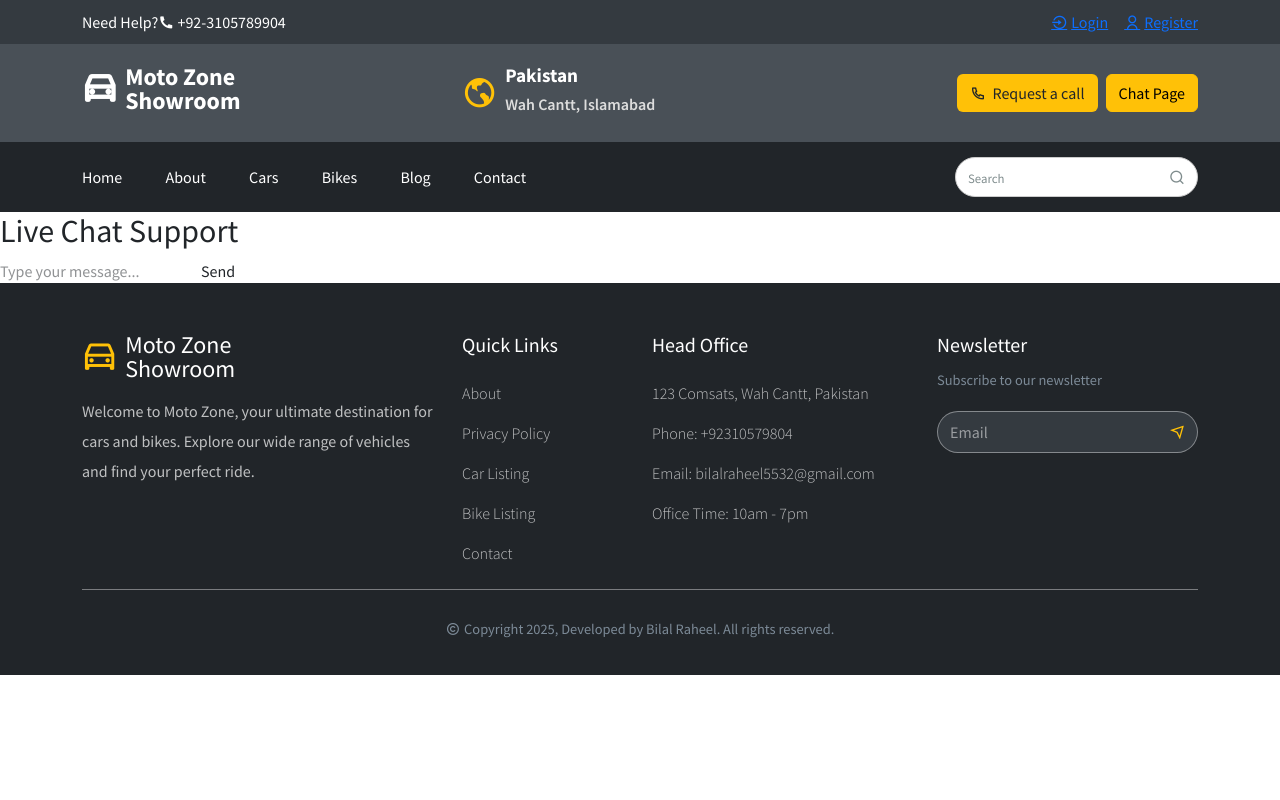
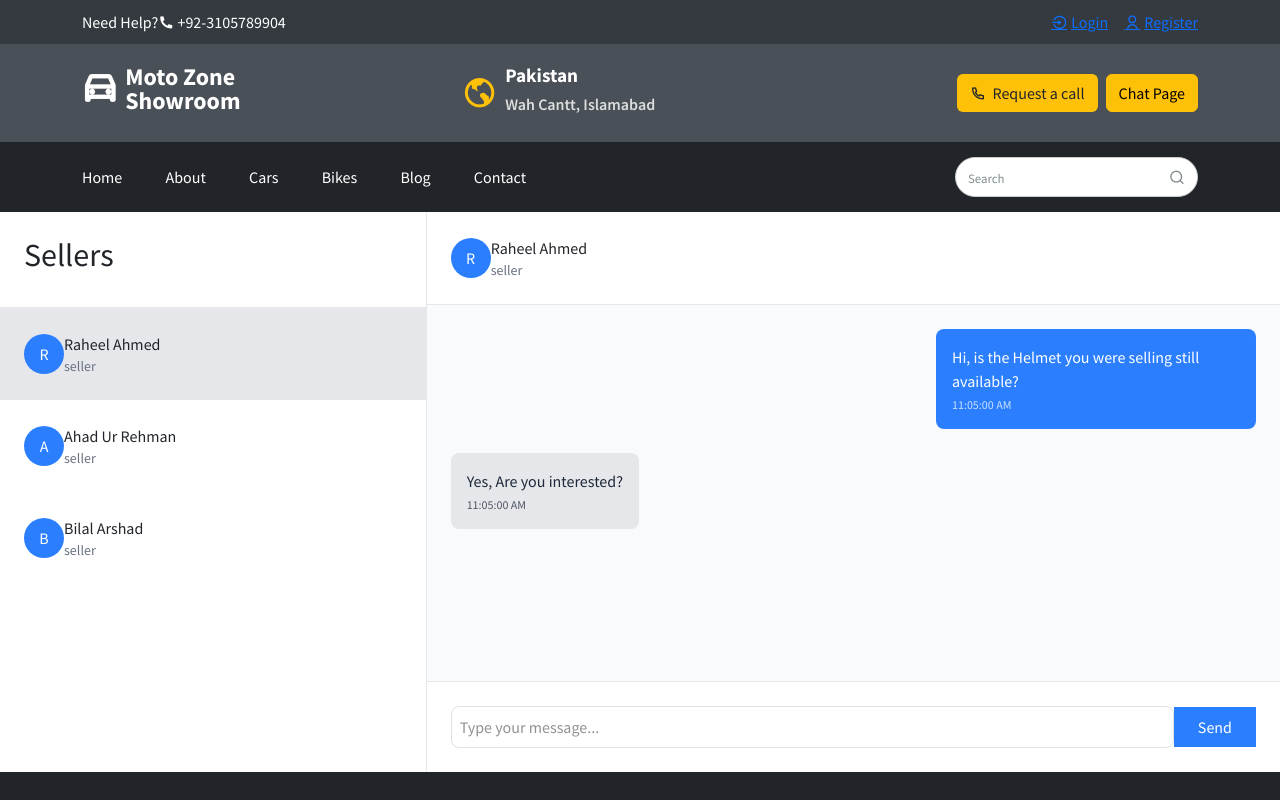
Before and after one commit to raheel-ahmed-04/moto-zone-online-marketplace, a React (Vite) app: page /chat in a window 1280 px wide. Shown: the top 800 px of the page. Built offline with nearby package versions, Linux system fonts and the light colour scheme.

Commit message:
Changed chat page to add necessary functionality with static chat history and chats

```diff
--- a/src/pages/ChatPage.jsx
+++ b/src/pages/ChatPage.jsx
@@ -1,33 +1,221 @@
-import React, { useState } from "react";
+import React, { useState, useEffect, useMemo } from "react";
+import { Link } from "react-router-dom";
 
 const ChatPage = () => {
+  const [selectedContact, setSelectedContact] = useState(null);
   const [input, setInput] = useState("");
-  const [messages, setMessages] = useState([]);
+  const userRole = localStorage.getItem("role") || "buyer"; // Default to buyer for testing
+  const userName = localStorage.getItem("userName") || "Raheel Ahmed"; // Default for testing
+  const userId = 1; // Dummy user ID for current user (Raheel Ahmed)
 
+  // Dummy data
+  const dummyUsers = [
+    { id: 6, name: "Raheel Ahmed", role: "seller" },
+    { id: 2, name: "Ahad Ur Rehman", role: "seller" },
+    { id: 3, name: "Bilal Arshad", role: "seller" },
+    { id: 4, name: "Sara Wilson", role: "seller" },
+    { id: 5, name: "Jane Smith", role: "buyer" },
+  ];
+
+  const dummyMessages = [
+    {
+    id: 7,
+    senderId: 1,
+    receiverId: 6,
+    content: "Hi, is the Helmet you were selling still available?",
+    timestamp: "2025-05-07T11:05:00Z",
+    },
+    {
+    id: 8,
+    senderId: 6,
+    receiverId: 1,
+    content: "Yes, Are you interested?",
+    timestamp: "2025-05-07T11:05:00Z",
+    },
+    {
+      id: 1,
+      senderId: 1,
+      receiverId: 2,
+      content: "Hi, is the bike still available?",
+      timestamp: "2025-05-07T10:00:00Z",
+    },
+    {
+      id: 2,
+      senderId: 2,
+      receiverId: 1,
+      content: "Yes, it's available! Want to see it?",
+      timestamp: "2025-05-07T10:05:00Z",
+    },
+    {
+      id: 3,
+      senderId: 1,
+      receiverId: 2,
+      content: "Great! Can I come by tomorrow?",
+      timestamp: "2025-05-07T10:10:00Z",
+    },
+    {
+      id: 4,
+      senderId: 2,
+      receiverId: 1,
+      content: "Sure, tomorrow at 2 PM works.",
+      timestamp: "2025-05-07T10:15:00Z",
+    },
+    {
+      id: 5,
+      senderId: 1,
+      receiverId: 3,
+      content: "Is the car in good condition?",
+      timestamp: "2025-05-07T11:00:00Z",
+    },
+    {
+      id: 6,
+      senderId: 3,
+      receiverId: 1,
+      content: "Yes, it's in great shape. Want to test drive?",
+      timestamp: "2025-05-07T11:05:00Z",
+    },
+  ];
+
+  // Derive contacts based on user role
+  const getContacts = useMemo(() => {
+    const contacts = new Set();
+    dummyMessages.forEach((msg) => {
+      if (userRole === "buyer" && msg.senderId === userId) {
+        // Buyer sees sellers they've messaged
+        const seller = dummyUsers.find((u) => u.id === msg.receiverId && u.role === "seller");
+        if (seller) contacts.add(JSON.stringify(seller));
+      } else if (userRole === "seller" && msg.receiverId === userId) {
+        // Seller sees buyers who messaged them
+        const buyer = dummyUsers.find((u) => u.id === msg.senderId && u.role === "buyer");
+        if (buyer) contacts.add(JSON.stringify(buyer));
+      }
+    });
+    return Array.from(contacts).map((c) => JSON.parse(c));
+  }, [userRole, userId, dummyMessages]);
+
+  // Set default selected contact
+  useEffect(() => {
+    if (getContacts.length > 0 && !selectedContact) {
+      setSelectedContact(getContacts[0]);
+    } else if (getContacts.length === 0) {
+      setSelectedContact(null);
+    }
+  }, [getContacts]);
+
+  // Get messages for the selected contact
+  const getMessages = () => {
+    if (!selectedContact) return [];
+    return dummyMessages.filter(
+      (msg) =>
+        (msg.senderId === userId && msg.receiverId === selectedContact.id) ||
+        (msg.senderId === selectedContact.id && msg.receiverId === userId)
+    );
+  };
+
+  const messages = getMessages();
+
+  // Placeholder for sending messages (non-functional)
   const handleSend = () => {
-    if (input.trim()) {
-      setMessages([...messages, input]);
+    // Will be implemented with database later
     setInput("");
-    }
   };
 
   return (
-    <div className="chatpage-container">
-      <h2>Live Chat Support</h2>
-      <div className="chatpage-messages">
-        {messages.map((msg, idx) => (
-          <div key={idx} className="chatpage-message">{msg}</div>
+    <div className="flex h-[70vh] bg-gray-100">
+      {/* Left: Contact List */}
+      <div className="w-1/3 bg-white border-r border-gray-200 overflow-y-auto">
+        <div className="p-4 border-b border-gray-200">
+          <h2 className="text-lg font-semibold">
+            {userRole === "buyer" ? "Sellers" : "Buyers"}
+          </h2>
+        </div>
+        {getContacts.length === 0 ? (
+          <div className="p-4 text-gray-500">No contacts yet</div>
+        ) : (
+          getContacts.map((contact) => (
+            <div
+              key={contact.id}
+              className={`p-4 flex items-center cursor-pointer hover:bg-gray-100 ${
+                selectedContact?.id === contact.id ? "bg-gray-200" : ""
+              }`}
+              onClick={() => setSelectedContact(contact)}
+            >
+              <div className="w-10 h-10 bg-blue-500 rounded-full flex items-center justify-center text-white mr-3">
+                {contact.name[0]}
+              </div>
+              <div>
+                <div className="font-medium">{contact.name}</div>
+                <div className="text-sm text-gray-500">{contact.role}</div>
+              </div>
+            </div>
+          ))
+        )}
+      </div>
+
+      {/* Right: Active Chat */}
+      <div className="w-2/3 flex flex-col">
+        {selectedContact ? (
+          <>
+            {/* Chat Header */}
+            <div className="p-4 bg-white border-b border-gray-200 flex items-center">
+              <div className="w-10 h-10 bg-blue-500 rounded-full flex items-center justify-center text-white mr-3">
+                {selectedContact.name[0]}
+              </div>
+              <div>
+                <div className="font-medium">{selectedContact.name}</div>
+                <div className="text-sm text-gray-500">{selectedContact.role}</div>
+              </div>
+            </div>
+
+            {/* Chat Messages */}
+            <div className="flex-1 p-4 overflow-y-auto bg-gray-50">
+              {messages.map((msg) => (
+                <div
+                  key={msg.id}
+                  className={`flex ${
+                    msg.senderId === userId ? "justify-end" : "justify-start"
+                  } mb-4`}
+                >
+                  <div
+                    className={`max-w-xs p-3 rounded-lg ${
+                      msg.senderId === userId
+                        ? "bg-blue-500 text-white"
+                        : "bg-gray-200 text-gray-800"
+                    }`}
+                  >
+                    <div>{msg.content}</div>
+                    <div className="text-xs mt-1 opacity-75">
+                      {new Date(msg.timestamp).toLocaleTimeString()}
+                    </div>
+                  </div>
+                </div>
               ))}
             </div>
-      <div className="chatpage-input">
+
+            {/* Message Input */}
+            <div className="p-4 bg-white border-t border-gray-200 flex items-center">
               <input
                 type="text"
                 value={input}
+                onChange={(e) => setInput(e.target.value)}
                 placeholder="Type your message..."
-          onChange={(e) => setInput(e.target.value)}
+                className="flex-1 p-2 border border-gray-300 rounded-lg focus:outline-none focus:ring-2 focus:ring-blue-500"
                 onKeyDown={(e) => e.key === "Enter" && handleSend()}
               />
-        <button onClick={handleSend}>Send</button>
+              <button
+                onClick={handleSend}
+                className="ml-2 px-4 py-2 bg-blue-500 text-white rounded-lg hover:bg-blue-600"
+                disabled
+              >
+                Send
+              </button>
+            </div>
+          </>
+        ) : (
+          <div className="flex-1 flex items-center justify-center text-gray-500">
+            Select a contact to start chatting
+          </div>
+        )}
       </div>
     </div>
   );
```
Lines whose indentation alone changed are shown as unchanged.
